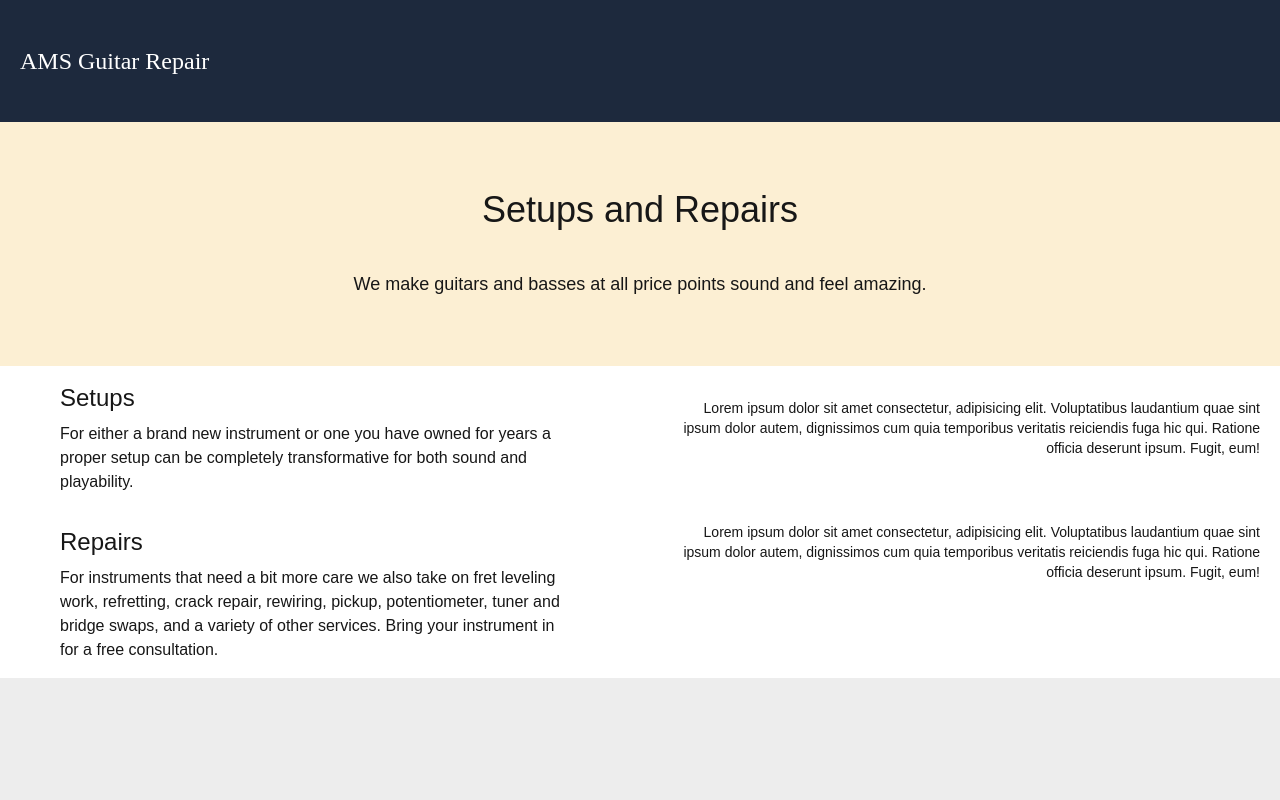
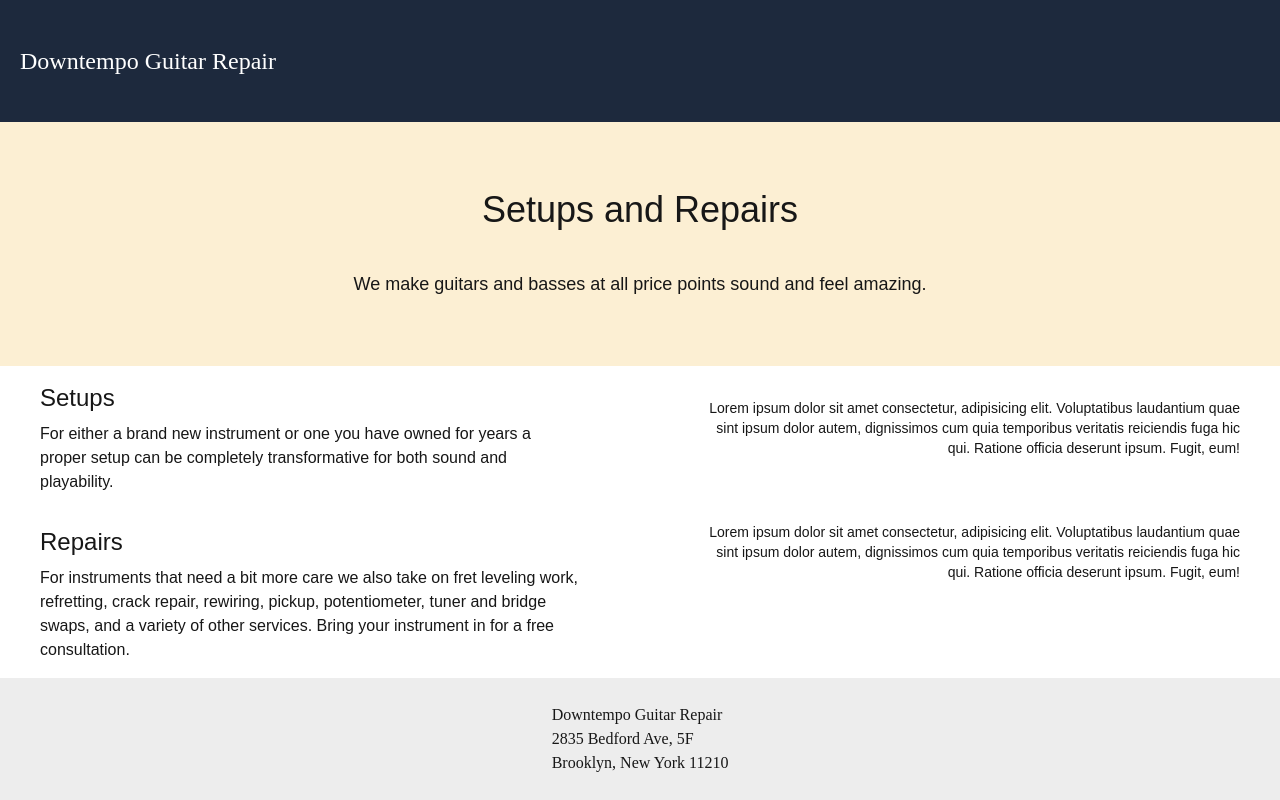
Before and after one commit to smitham50/ams-guitar-repair, a Next.js app: page / in a window 1280 px wide. Built offline with nearby package versions, Linux system fonts and the light colour scheme.

Commit message:
Add business address to footer

```diff
--- a/src/app/components/Body.tsx
+++ b/src/app/components/Body.tsx
@@ -1,8 +1,8 @@
 const Body: React.FC = () => {
   return (
     <main className="md:flex-grow sm:flex sm:flex-col md:grid md:grid-cols-4 md:gap-20 text-[Qanelas]">
-      <div className="sm:px-10 flex flex-col md:ml-5 md:col-span-2 md:text-md">
-        <div className="my-4">
+      <div className=" flex flex-col md:ml-5 md:col-span-2 md:text-md">
+        <div className="sm:px-5 my-4">
           <p className="md:text-2xl text-[Pepi/Rudi] mb-2">Setups</p>
           <p>
             For either a brand new instrument or one you have owned for years a
@@ -10,7 +10,7 @@ const Body: React.FC = () => {
             playability.
           </p>
         </div>
-        <div className="my-4">
+        <div className="sm:px-5 my-4">
           <p className="md:text-2xl text-[Pepi/Rudi] mb-2">Repairs</p>
           <p>
             For instruments that need a bit more care we also take on fret
@@ -21,7 +21,7 @@ const Body: React.FC = () => {
         </div>
       </div>
       <div className="flex flex-col md:mr-5 md:col-span-2 md:col-start-3 md:text-right md:text-sm">
-        <div className="md:my-8">
+        <div className="sm:px-5 md:my-8">
           <p>
             Lorem ipsum dolor sit amet consectetur, adipisicing elit.
             Voluptatibus laudantium quae sint ipsum dolor autem, dignissimos cum
@@ -29,7 +29,7 @@ const Body: React.FC = () => {
             deserunt ipsum. Fugit, eum!
           </p>
         </div>
-        <div className="md:my-8">
+        <div className="sm:px-5 md:my-8">
           <p>
             Lorem ipsum dolor sit amet consectetur, adipisicing elit.
             Voluptatibus laudantium quae sint ipsum dolor autem, dignissimos cum
--- a/src/app/components/Footer.tsx
+++ b/src/app/components/Footer.tsx
@@ -1,10 +1,15 @@
+import { BUSINESS_NAME, BUSINESS_ADDRESS, BUSINESS_CITY, BUSINESS_STATE, BUSINESS_ZIP } from "@/constants/constants";
+
 const Footer: React.FC = () => {
   return (
-    <footer className="flex bottom-0 fixed sticky md:h-34 bg-[#ededed]">
-      <p></p>
+    <footer className="flex bottom-0 fixed sticky md:h-34 bg-[#ededed] font-[Gowun_Dodum]">
+      <div className="m-auto">
+        <p>{BUSINESS_NAME}</p>
+        <p>{BUSINESS_ADDRESS}</p>
+        <p>{`${BUSINESS_CITY}, ${BUSINESS_STATE} ${BUSINESS_ZIP}`}</p>
+      </div>
     </footer>
-
-  )
+  );
 }
 
 export default Footer;
--- a/src/app/components/Header.tsx
+++ b/src/app/components/Header.tsx
@@ -3,7 +3,9 @@ import { BUSINESS_NAME } from "@/constants/constants";
 const Header: React.FC = () => {
   return (
     <header className="bg-slate-800 h-34 grid sm:grid-cols-2 md:grid-cols-3 sm:gap-2 md:gap-4 text:white @container">
-      <p className="my-auto ml-5 text-white text-lg md:text-2xl font-[Gowun_Dodum]">{BUSINESS_NAME}</p>
+      <div className="my-auto ml-5 text-white font-[Gowun_Dodum]">
+        <p className=" text-lg md:text-2xl">{BUSINESS_NAME}</p>
+      </div>
     </header>
   );
 }
--- a/src/constants/constants.ts
+++ b/src/constants/constants.ts
@@ -1 +1,5 @@
-export const BUSINESS_NAME:string = 'AMS Guitar Repair';
+export const BUSINESS_NAME:string = 'Downtempo Guitar Repair';
+export const BUSINESS_ADDRESS:string = '2835 Bedford Ave, 5F';
+export const BUSINESS_CITY:string = 'Brooklyn';
+export const BUSINESS_STATE:string = 'New York';
+export const BUSINESS_ZIP:string = '11210';
```
